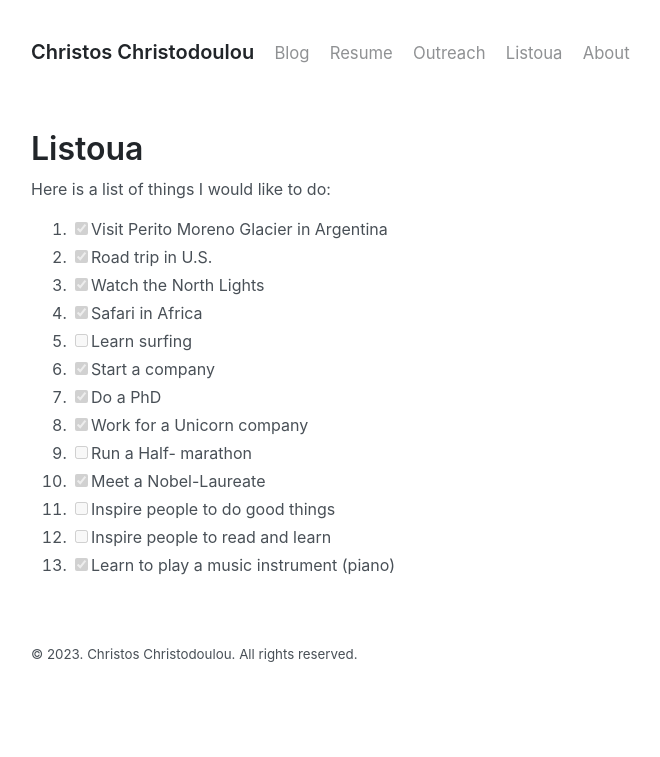
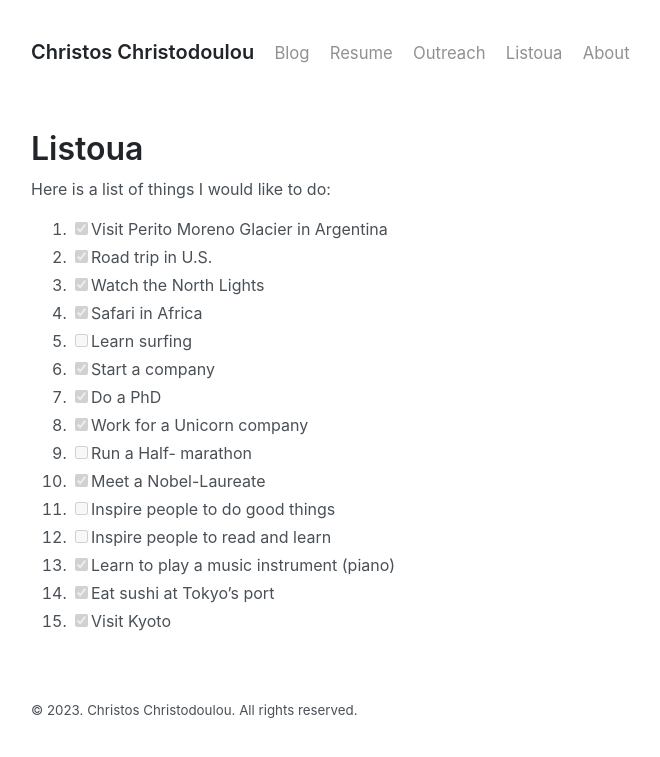
Before and after one commit to chr7stos/chr7stos.github.io, a Jekyll site: the page built from _pages/listoua.md, in a window 1280 px wide. Shown: the top 757 px of the page, without its empty margins (273-933 px from the left). Built offline with Jekyll 4.4.1, drawn with Linux system fonts in a browser that asks for light colours.

Commit message:
Update listoua.md

```diff
--- a/_pages/listoua.md
+++ b/_pages/listoua.md
@@ -19,3 +19,5 @@ Here is a list of things I would like to do:
 11. [ ] Inspire people to do good things
 12. [ ] Inspire people to read and learn
 13. [x] Learn to play a music instrument (piano)
+14. [x] Eat sushi at Tokyo's port
+15. [x] Visit Kyoto
```
